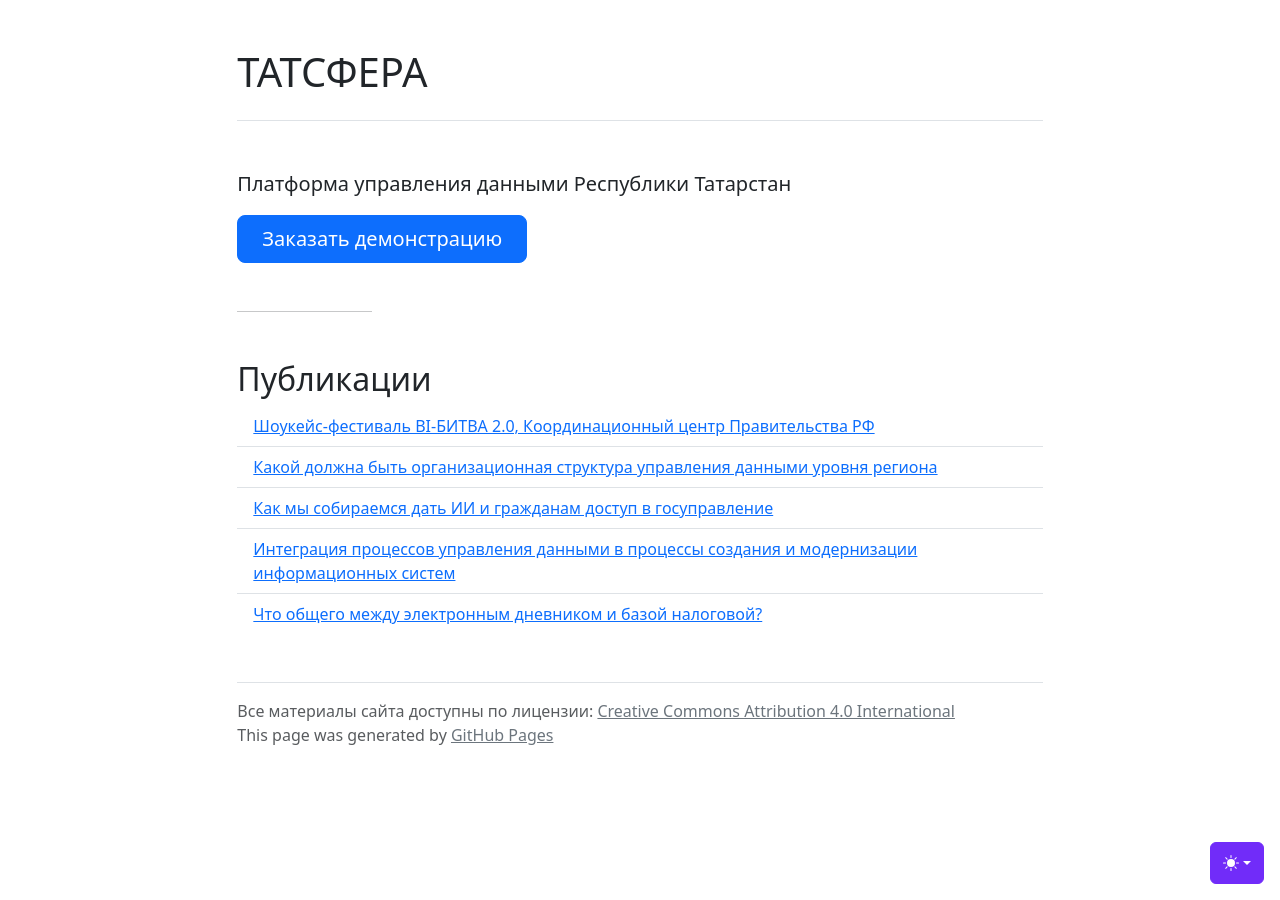
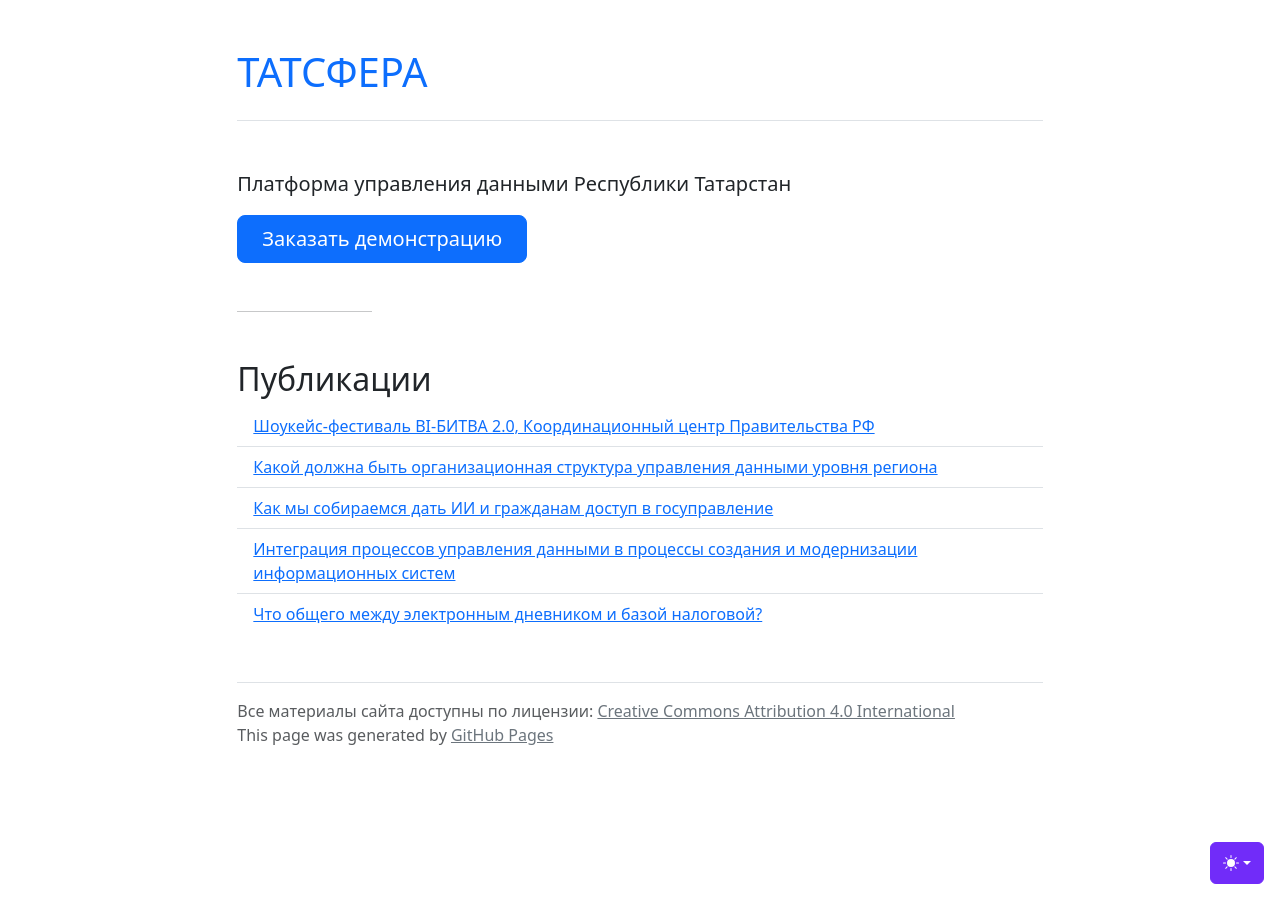
Before and after one commit to abdrakhmanov/tatsphere, a Jekyll site: the page built from index.html, in a window 1280 px wide. Built offline with Jekyll 4.4.1, drawn with Linux system fonts in a browser that asks for light colours.

Commit message:
Поправил ссылку на форму заказа демонстрации.\nДобавил ссылку на главную страницу

```diff
--- a/_layouts/default.html
+++ b/_layouts/default.html
@@ -106,7 +106,9 @@
     {% if page.title != "None" %}
     <header class="d-flex align-items-center pb-3 mb-5 border-bottom">
       <h1>
-        {{ site.title | default: site.github.repository_name }}
+        <a href="{{ '/' | relative_url }}" class="text-decoration-none">
+          {{ site.title | default: site.github.repository_name }}
+        </a>
         {% if page.title and page.title != site.title %} - {{ page.title }}{% endif %}
       </h1>
     </header>
--- a/index.html
+++ b/index.html
@@ -19,7 +19,7 @@ publications:
     Платформа управления данными Республики Татарстан
 </p>
 <div class="mb-5">
-  <a href="/forms/demo-request/" class="btn btn-primary btn-lg px-4">Заказать демонстрацию</a>
+  <a href="./forms/demo-request/" class="btn btn-primary btn-lg px-4">Заказать демонстрацию</a>
 </div>
 <hr class="col-3 col-md-2 mb-5">
 
```
